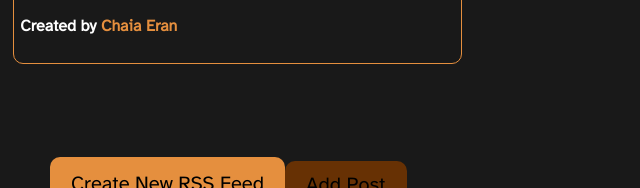
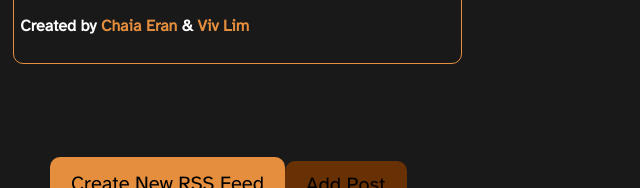
Before and after one commit to ChaiaEran/RuSShdown, a plain HTML site: page index.html in a window 1280 px wide. Shown: the part 248-436 px from the top of the page, 0-640 px from the left. Drawn offline with Linux system fonts and the light colour scheme; a script that the page names is missing.

Commit message:
add viv credit

```diff
--- a/index.html
+++ b/index.html
@@ -16,7 +16,7 @@
     <div class="infobox">
         <h2>An RSS feed generator for non-coders</h2>
         <h3>Part of the <span style="color: #e58f3e;">Eggbug Memorial RSS Feed Project</span> <img style="vertical-align:bottom;" src="eggbug.png" alt="Eggbug!"></h3>
-        <h4>Created by <a href="https://chaiaeran.neocities.org" target="_blank" style="color: #e58f3e; text-decoration: none;">Chaia Eran</a></h4>
+        <h4>Created by <a href="https://chaiaeran.neocities.org" target="_blank" style="color: #e58f3e; text-decoration: none;">Chaia Eran</a> &amp; <a href="https://wp.vivl.im" target="_blank" style="color: #e58f3e; text-decoration: none;">Viv Lim</a></h4>
         <script type='text/javascript' src='https://storage.ko-fi.com/cdn/widget/Widget_2.js'></script><script type='text/javascript'>kofiwidget2.init('Support the dev?', '#83254f', 'K3K778HXY');kofiwidget2.draw();</script>
     </div>
     <ul class="tabs" role="tablist">
```
